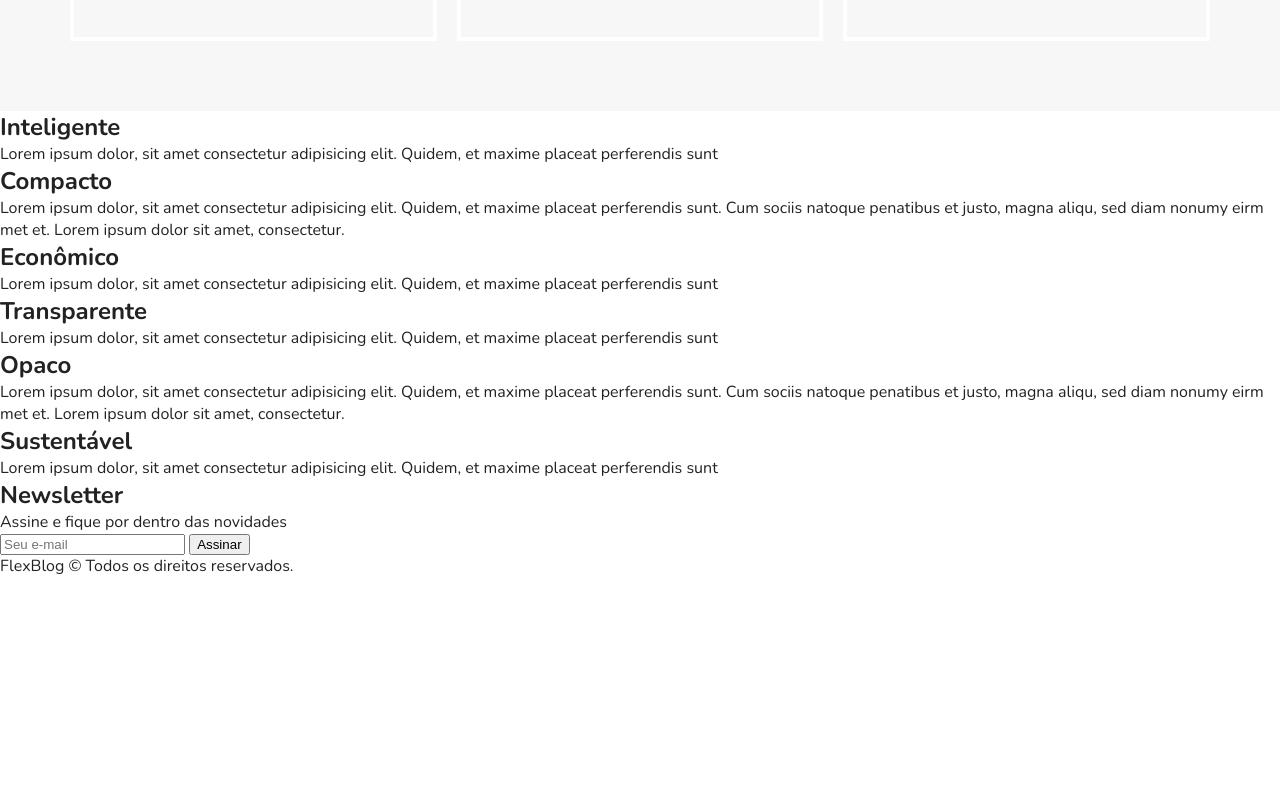
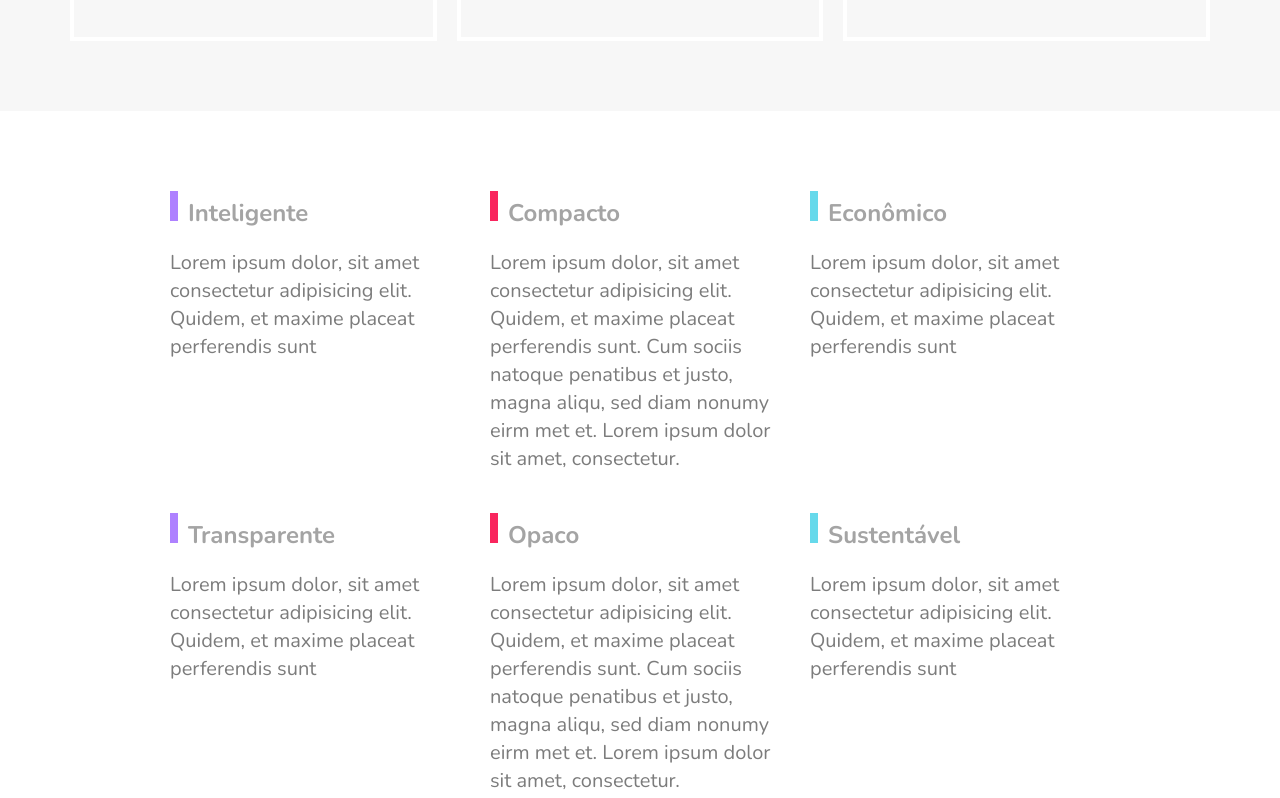
Before and after one commit to angelicaalbuquerque/flexblog_origamid, a plain HTML site: page index.html in a window 1280 px wide. Shown: the part 2477-3275 px from the top of the page. Before the commit the page ends 3054 px from the top, so only its background shows below. Drawn offline with nearby package versions, Linux system fonts and the light colour scheme.

Commit message:
CSS - qualidade

```diff
--- a/style.css
+++ b/style.css
@@ -288,12 +288,47 @@ img {
 
 /* QUALIDADE */
 .quality {
-}
+  max-width: 960px;
+  margin: 60px auto;
 
-#quality {
+  display: flex;
+  flex-wrap: wrap;
 }
 
 .quality-item {
+  flex: 1 1 300px;
+  margin: 20px 10px;
+}
+
+.quality-item h2 {
+  color: #a4a4a4;
+  margin-bottom: 20px;
+}
+
+.quality-item h2::before {
+  content: "";
+  display: inline-block;
+  width: 8px;
+  height: 30px;
+  margin-right: 10px;
+}
+
+.quality-item:nth-of-type(3n + 1) h2::before {
+  background: #ae81ff;
+}
+
+.quality-item:nth-of-type(3n + 2) h2::before {
+  background: #f9265e;
+}
+
+.quality-item:nth-of-type(3n + 3) h2::before {
+  background: #66d9eb;
+}
+
+.quality-item p {
+  font-size: 1.25em;
+  line-height: 1.4;
+  color: #7c7c7c;
 }
 
 /* NEWSLETTER */
```
